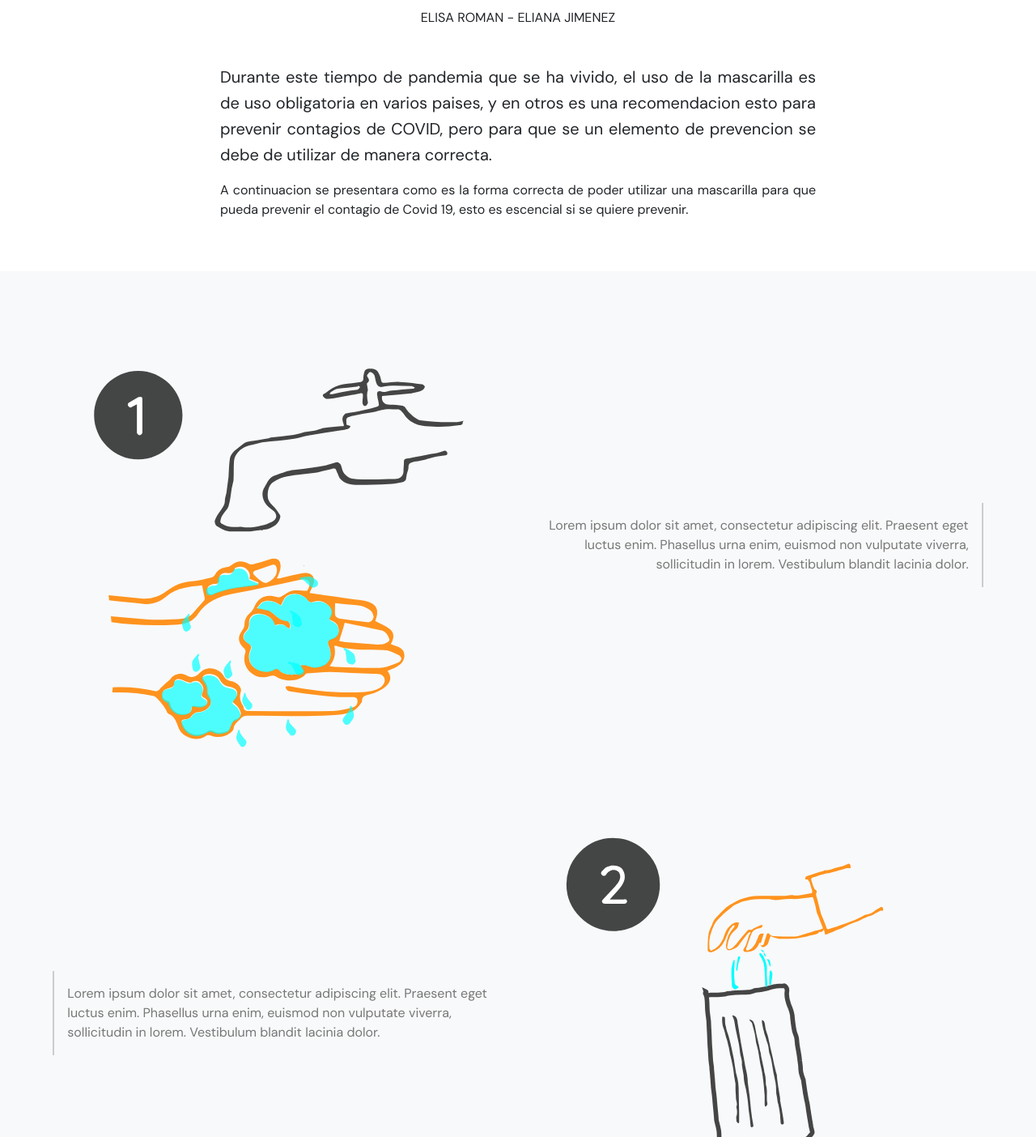
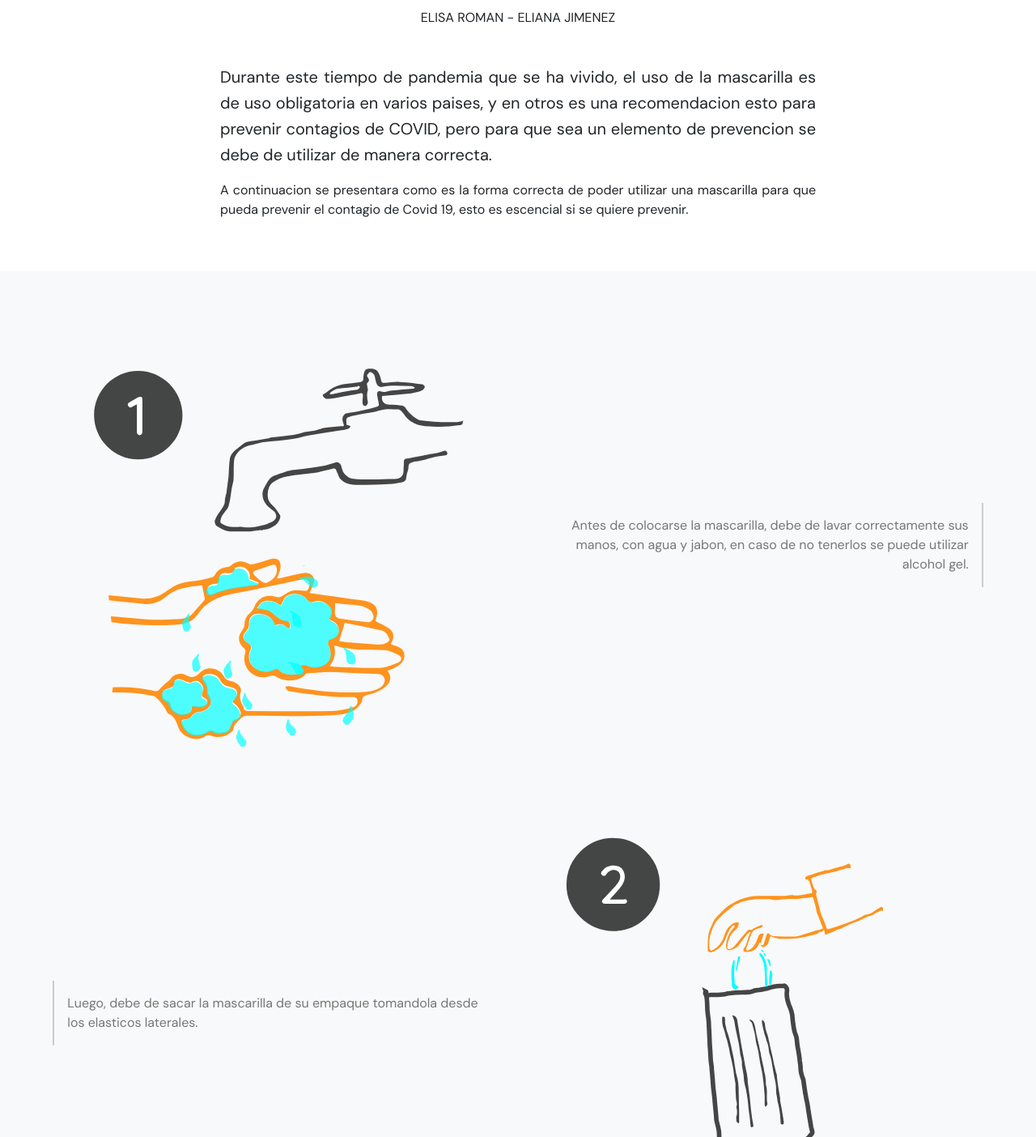
Before and after one commit to egjimenez-uc/infografia-clase6, a plain HTML site: page index.html in a window 1280 px wide. Shown: the part 196-1600 px from the top of the page at 81% size. Drawn offline with nearby package versions, Linux system fonts and the light colour scheme.

Commit message:
Update index.html

```diff
--- a/index.html
+++ b/index.html
@@ -59,7 +59,7 @@
                     <h2 class="fs-6 mb-5 text-center text-uppercase">Elisa Roman - Eliana Jimenez</h2>
 
                     <p class="lead">
-                        Durante este tiempo de pandemia que se ha vivido, el uso de la mascarilla es de uso obligatoria en varios paises, y en otros es una recomendacion esto para prevenir contagios de COVID, pero para que se un elemento de prevencion se debe de utilizar de manera correcta.
+                        Durante este tiempo de pandemia que se ha vivido, el uso de la mascarilla es de uso obligatoria en varios paises, y en otros es una recomendacion esto para prevenir contagios de COVID, pero para que sea un elemento de prevencion se debe de utilizar de manera correcta.
                     </p>
 
                     <p>
@@ -75,35 +75,35 @@
                     <figure class="row d-flex align-items-center">
                         <img src="img/Paso1.svg" class="img-fluid col-12 col-md-6" />
                         <figcaption class="col-12 col-md-6">
-                            <p>Lorem ipsum dolor sit amet, consectetur adipiscing elit. Praesent eget luctus enim. Phasellus urna enim, euismod non vulputate viverra, sollicitudin in lorem. Vestibulum blandit lacinia dolor.</p>
+                            <p>Antes de colocarse la mascarilla, debe de lavar correctamente sus manos, con agua y jabon, en caso de no tenerlos se puede utilizar alcohol gel.</p>
                         </figcaption>
                     </figure>
 
                     <figure class="row d-flex align-items-center">
                         <img src="img/Paso2.svg" class="img-fluid col-12 col-md-6 order-md-2" />
                         <figcaption class="col-12 col-md-6 order-md-1">
-                            <p>Lorem ipsum dolor sit amet, consectetur adipiscing elit. Praesent eget luctus enim. Phasellus urna enim, euismod non vulputate viverra, sollicitudin in lorem. Vestibulum blandit lacinia dolor.</p>
+                            <p>Luego, debe de sacar la mascarilla de su empaque tomandola desde los elasticos laterales.</p>
                         </figcaption>
                     </figure>
 
                     <figure class="row d-flex align-items-center">
                         <img src="img/Paso3.svg" class="img-fluid col-12 col-md-6" />
                         <figcaption class="col-12 col-md-6">
-                            <p>Lorem ipsum dolor sit amet, consectetur adipiscing elit. Praesent eget luctus enim. Phasellus urna enim, euismod non vulputate viverra, sollicitudin in lorem. Vestibulum blandit lacinia dolor.</p>
+                            <p>Antes de utilizar la marcarilla, verificar que se encuentre el clip nasal, esto para poder ajustarlo a su nariz y que no ingresen particulas por esa parte.</p>
                         </figcaption>
                     </figure>
 
                     <figure class="row d-flex align-items-center">
                         <img src="img/Paso4.svg" class="img-fluid col-12 col-md-6 order-md-2" />
                         <figcaption class="col-12 col-md-6 order-md-1">
-                            <p>Lorem ipsum dolor sit amet, consectetur adipiscing elit. Praesent eget luctus enim. Phasellus urna enim, euismod non vulputate viverra, sollicitudin in lorem. Vestibulum blandit lacinia dolor.</p>
+                            <p>Al colacar la marcarilla tomada desde los elasticos, luego se debe de ajustas hacia su menton y nariz, esto para que las particulas no ingresen.</p>
                         </figcaption>
                     </figure>
 
                     <figure class="row d-flex align-items-center">
                         <img src="img/Paso5.svg" class="img-fluid col-12 col-md-6" />
                         <figcaption class="col-12 col-md-6">
-                            <p>Lorem ipsum dolor sit amet, consectetur adipiscing elit. Praesent eget luctus enim. Phasellus urna enim, euismod non vulputate viverra, sollicitudin in lorem. Vestibulum blandit lacinia dolor.</p>
+                            <p>Una ves puesta la mascarilla, verificar que se encuentre bien los elasticos, el clip nasal y en el menton.</p>
                         </figcaption>
                     </figure>
                 </div>
```
